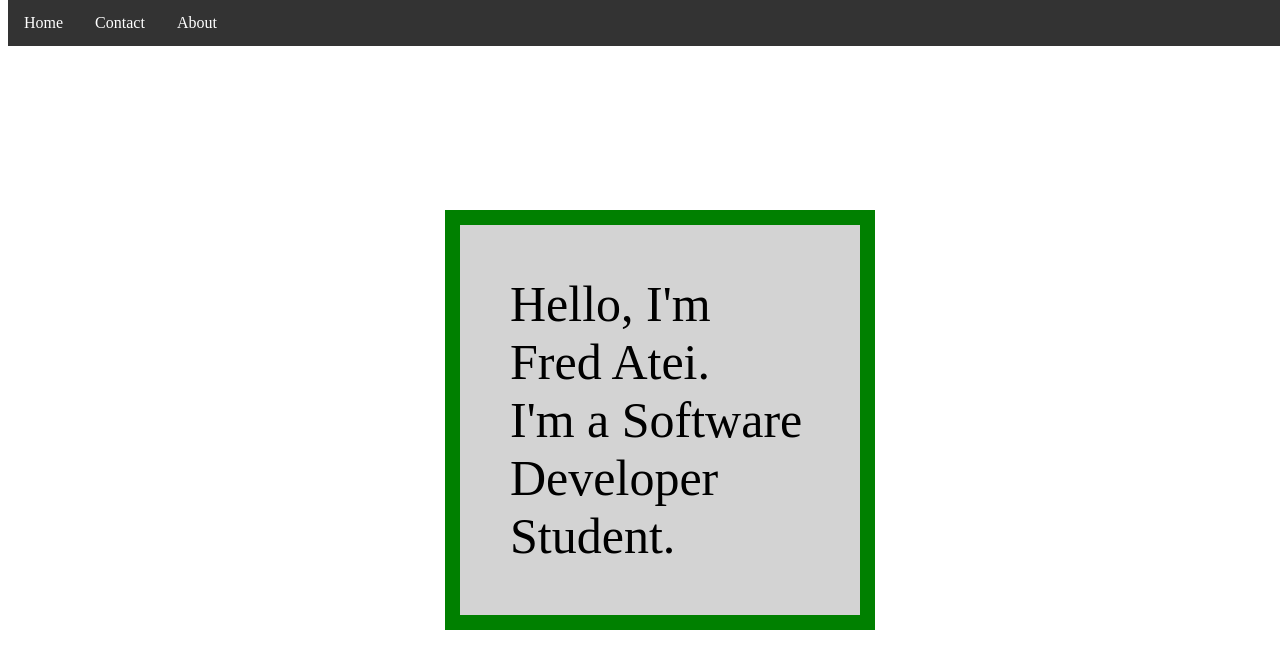
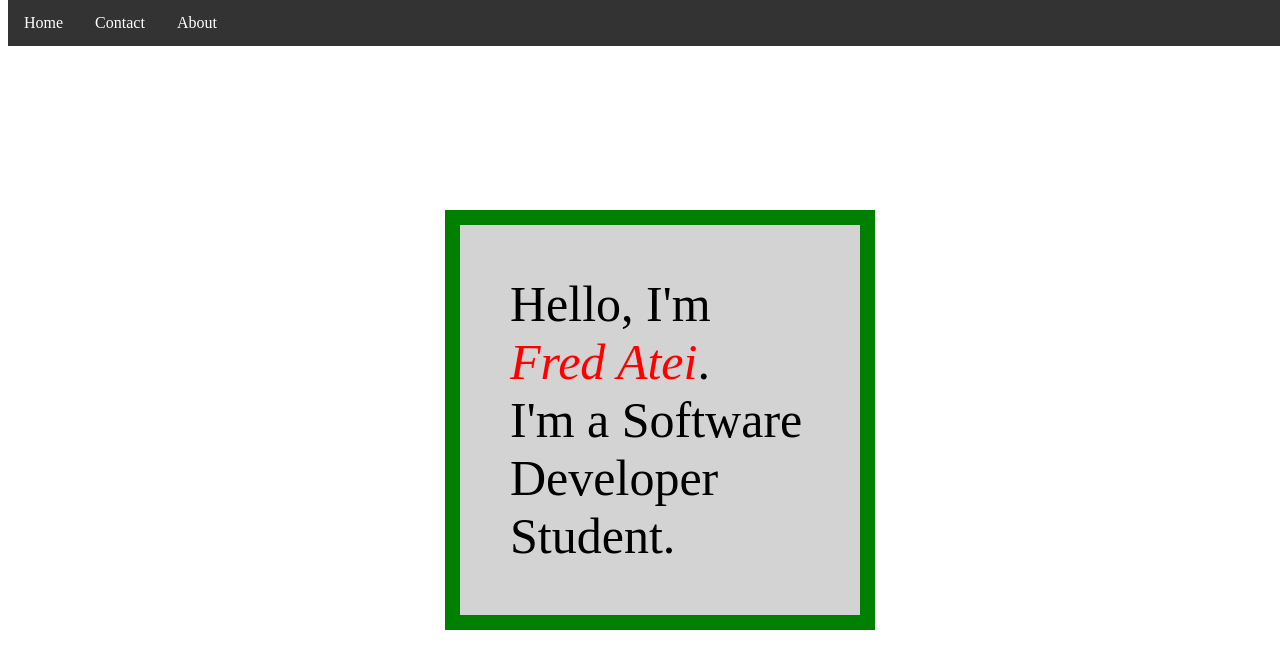
Before and after one commit to FredAtei/Portfolio-a, a plain HTML site: page index.html in a window 1280 px wide. Drawn offline with Linux system fonts and the light colour scheme.

Commit message:
add decoration style

```diff
--- a/css/style.css
+++ b/css/style.css
@@ -51,3 +51,8 @@ li a {
   padding: 14px 16px;
   text-decoration: none;
 }
+
+span{
+  font-style: italic;
+  color: red;
+}
```
Also changed, not shown: css/home.css (added).
